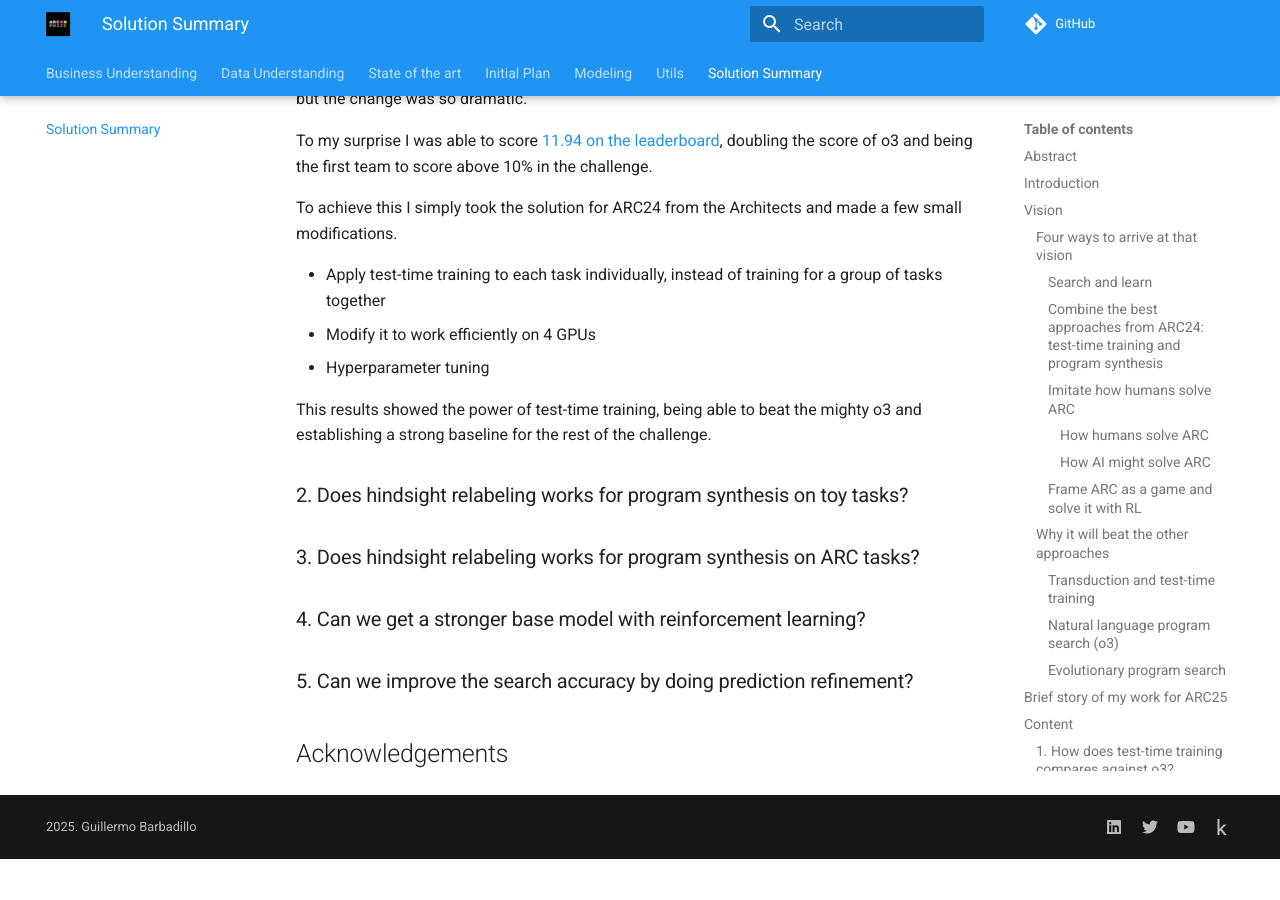
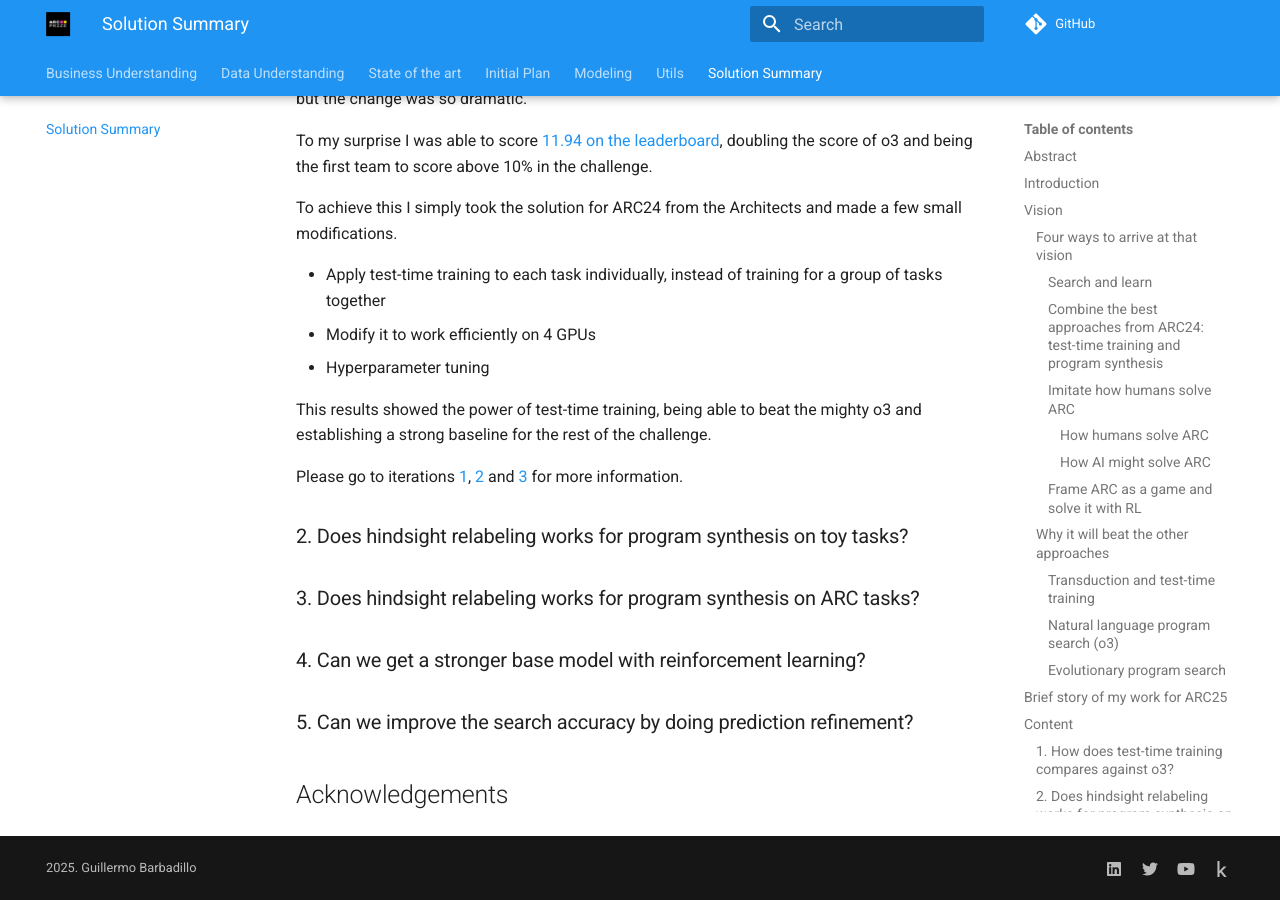
Before and after one commit to ironbar/arc25, an MkDocs documentation site: the page built from docs/05_Solution_Summary.md, in a window 1280 px wide and 900 px high, scrolled down 6549 px. Built offline with MkDocs 1.6.1 and Material for MkDocs 9.7.7, drawn with Linux system fonts in a browser that asks for light colours; comment, search, counter and statistics services are not loaded; before the commit the page ends 7408 px from its top, so only the background shows below that.

Commit message:
added links for more information

```diff
--- a/docs/05_Solution_Summary.md
+++ b/docs/05_Solution_Summary.md
@@ -210,6 +210,8 @@ a few small modifications.
 
 This results showed the power of test-time training, being able to beat the mighty o3 and establishing a strong baseline for the rest of the challenge.
 
+Please go to iterations [1](modeling/Iteration_01_architects_baseline.md), [2](modeling/Iteration_02_8_fold.md) and [3](modeling/Iteration_03_ideal_test_time_training.md) for more information.
+
 ### 2. Does hindsight relabeling works for program synthesis on toy tasks?
 
 ### 3. Does hindsight relabeling works for program synthesis on ARC tasks?
```
